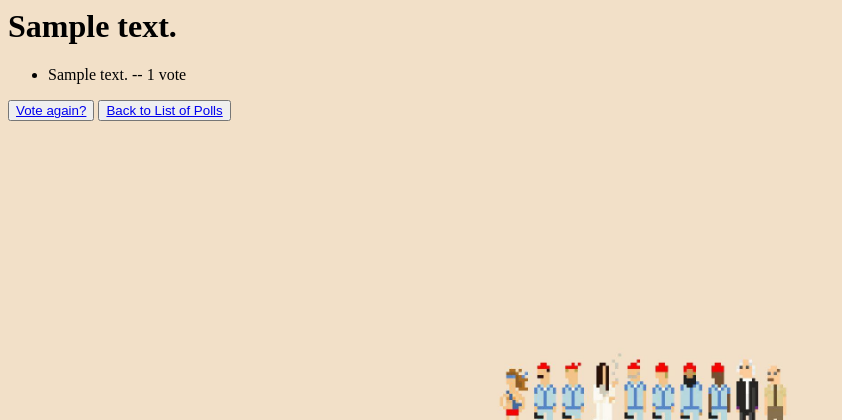
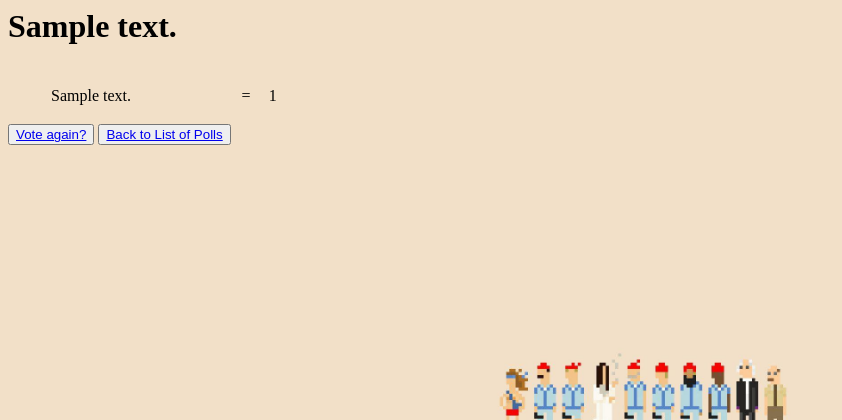
Before and after one commit to Ing140943/Ku-polls, a Django app: page /1/results/ in a window 1280 px wide. Shown: the top 420 px of the page, without its empty margins (0-842 px from the left). Run offline with Django 3.2, Linux system fonts and the light colour scheme; tables that the repository leaves empty hold one stand-in row (values such as "Sample post").

Commit message:
Improve appearance of result page

```diff
--- a/polls/templates/polls/results.html
+++ b/polls/templates/polls/results.html
@@ -4,9 +4,16 @@
 <h1>{{ question.question_text }}</h1>
 
 <ul>
-{% for choice in question.choice_set.all %}
-    <li>{{ choice.choice_text }} -- {{ choice.votes }} vote{{ choice.votes|pluralize }}</li>
-{% endfor %}
+    <table style="width:20%">
+        {% for choice in question.choice_set.all %}
+        <tr>
+            <td>{{ choice.choice_text }}</td>
+            <td> = </td>
+            <td> {{ choice.votes }}</td><br>
+        </tr>
+
+        {% endfor %}
+    </table>
 </ul>
 
 <button><a href="{% url 'polls:detail' question.id %}">Vote again?</a></button>
```
